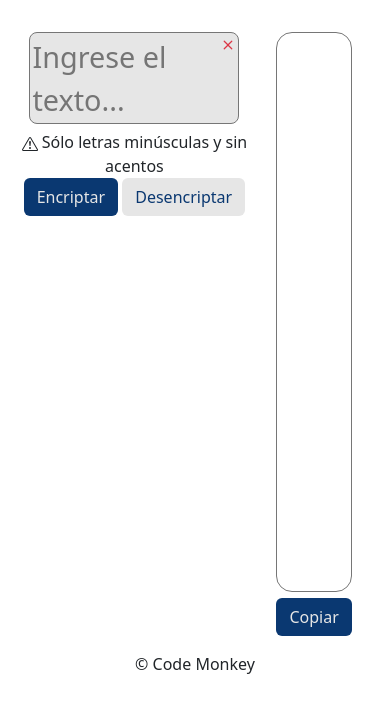
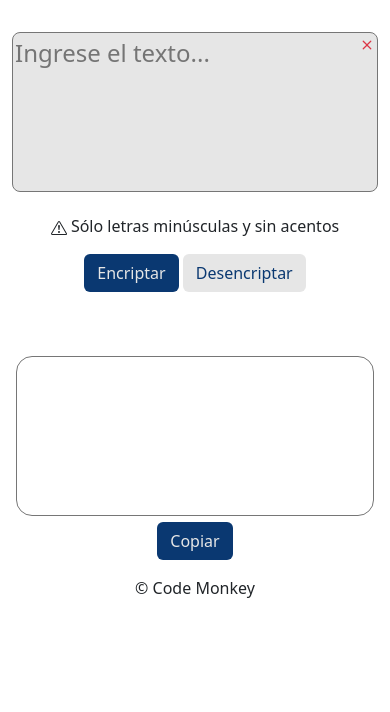
Before and after one commit to osvaldoorozco7/encriptador, a plain HTML site: page index.html in a window 390 px wide. Shown: the part 64-776 px from the top of the page. Drawn offline with nearby package versions, Linux system fonts and the light colour scheme.

Commit message:
Se agregó un media query

```diff
--- a/estilo.css
+++ b/estilo.css
@@ -31,7 +31,7 @@ h1 {
 
 .entrada_texto {
     background: #e6e6e6;
-    font-size: 1.8rem;
+    font-size: 1.5rem;
     color: #0A3871;
     margin-top:1rem;
     width: 100%;
@@ -62,7 +62,7 @@ textarea::-webkit-scrollbar{
 
 .salida_texto {
     border-radius: 1rem;
-    min-height: 35rem;
+    min-height: 30rem;
     resize: none;
     width: 90%;
     font-family: 'Inter', sans-serif;
@@ -89,3 +89,35 @@ textarea::-webkit-scrollbar{
 .copyright {
     text-align: center;
 }
+
+@media screen and (max-width: 426px) {
+
+    .text_areas {
+    width: 100%;
+    display:flex;
+    flex-direction: column;
+    }
+
+    .entrada {
+        width: 100%;
+        padding-bottom: 3rem;
+    }
+
+    .entrada_texto {
+        min-height: 10rem;
+    }
+
+    .salida {
+        width: 100%;
+    }
+
+    .salida_texto {
+    width: 100%;
+    border-radius: 1rem;
+    min-height: 10rem;
+    }
+
+    .condicion {
+        padding: 1rem 0;
+    }
+}
```
